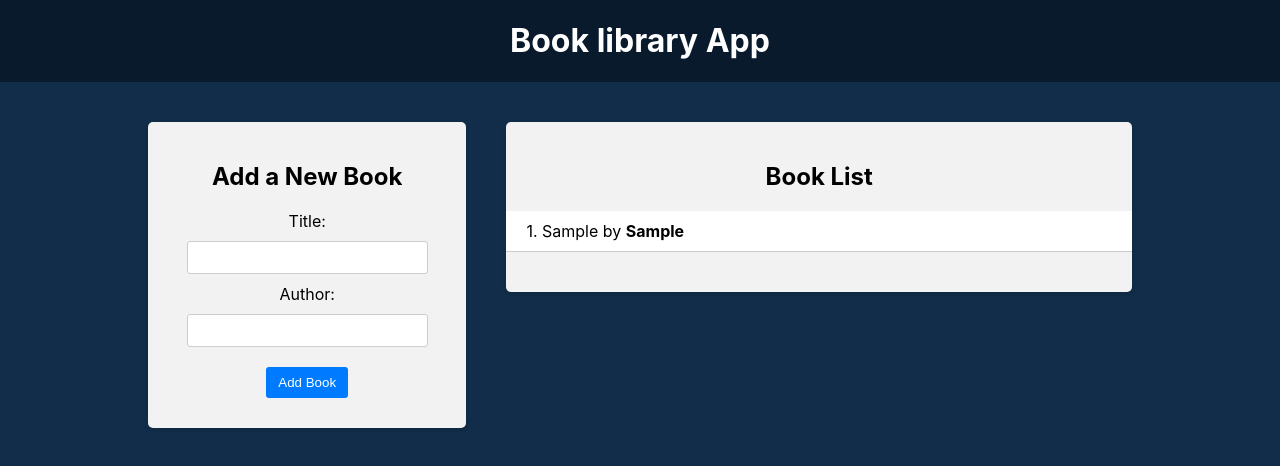
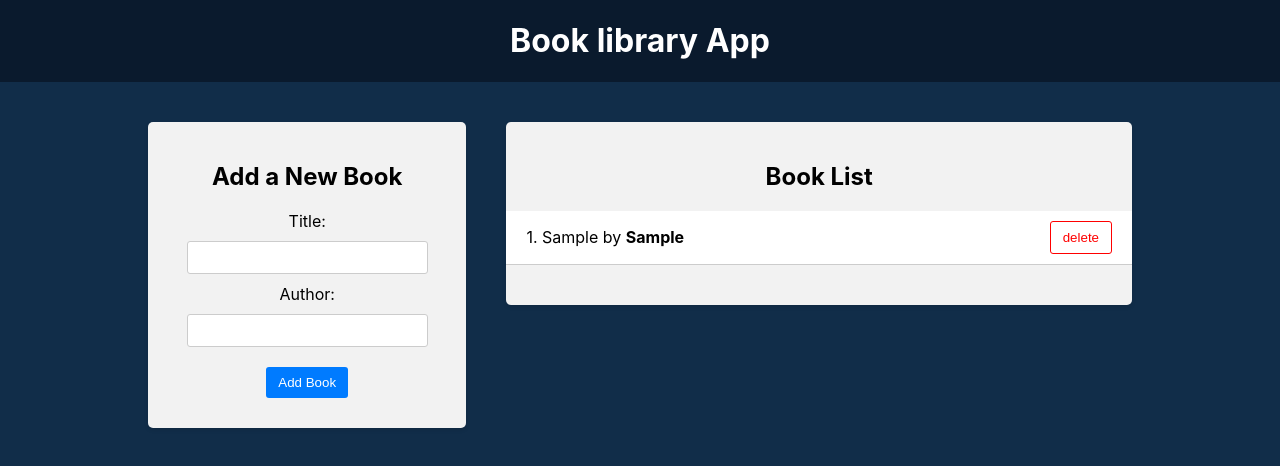
Before and after one commit to vase3k/30-react-redux, a React (Create React App) app in the folder frontend/: page / in a window 1280 px wide. Both pictures are taken after typing "Sample", "Sample" into the empty fields and a click on the button "Add Book". Shown: the top 466 px of the page. Built offline with nearby package versions, Linux system fonts and the light colour scheme.

Commit message:
334 deletebook

```diff
--- a/frontend/src/components/BookList/BookList.js
+++ b/frontend/src/components/BookList/BookList.js
@@ -1,8 +1,15 @@
-import { useSelector } from 'react-redux'
+import { useDispatch, useSelector } from 'react-redux'
+import { deleteBook } from '../../redux/books/actionCreators'
 import './BookList.css'
 
 const BookList = () => {
   const books = useSelector((state) => state.books)
+  const dispatch = useDispatch()
+
+  const handleDeleteBook = (bookId) => {
+    dispatch(deleteBook(bookId))
+  }
+
   return (
     <div className="app-block book-list">
       <h2>Book List</h2>
@@ -15,6 +22,11 @@ const BookList = () => {
               <div className="book-info">
                 {++i}. {book.title} by <strong>{book.author}</strong>
               </div>
+              <div className="book-actions">
+                <button onClick={() => handleDeleteBook(book.id)}>
+                  delete
+                </button>
+              </div>
             </li>
           ))}
         </ul>
--- a/frontend/src/redux/books/actionCreators.js
+++ b/frontend/src/redux/books/actionCreators.js
@@ -6,3 +6,10 @@ export const addBook = (newBook) => {
     payload: newBook,
   }
 }
+
+export const deleteBook = (bookId) => {
+  return {
+    type: actionsTypes.DELETE_BOOK,
+    payload: bookId,
+  }
+}
--- a/frontend/src/redux/books/actionTypes.js
+++ b/frontend/src/redux/books/actionTypes.js
@@ -1,4 +1,3 @@
 export const ADD_BOOK = 'ADD_BOOK'
-
-// DELETE_BOOK
-// TOGGLE_FAVORITE
+export const DELETE_BOOK = 'DELETE_BOOK'
+export const TOGGLE_FAVORITE = 'TOGGLE_FAVORITE'
--- a/frontend/src/redux/books/reducer.js
+++ b/frontend/src/redux/books/reducer.js
@@ -6,6 +6,8 @@ const booksReducer = (state = initialState, action) => {
   switch (action.type) {
     case actionsTypes.ADD_BOOK:
       return [...state, action.payload]
+    case actionsTypes.DELETE_BOOK:
+      return state.filter((item) => item.id !== action.payload)
     default:
       return state
   }
```
